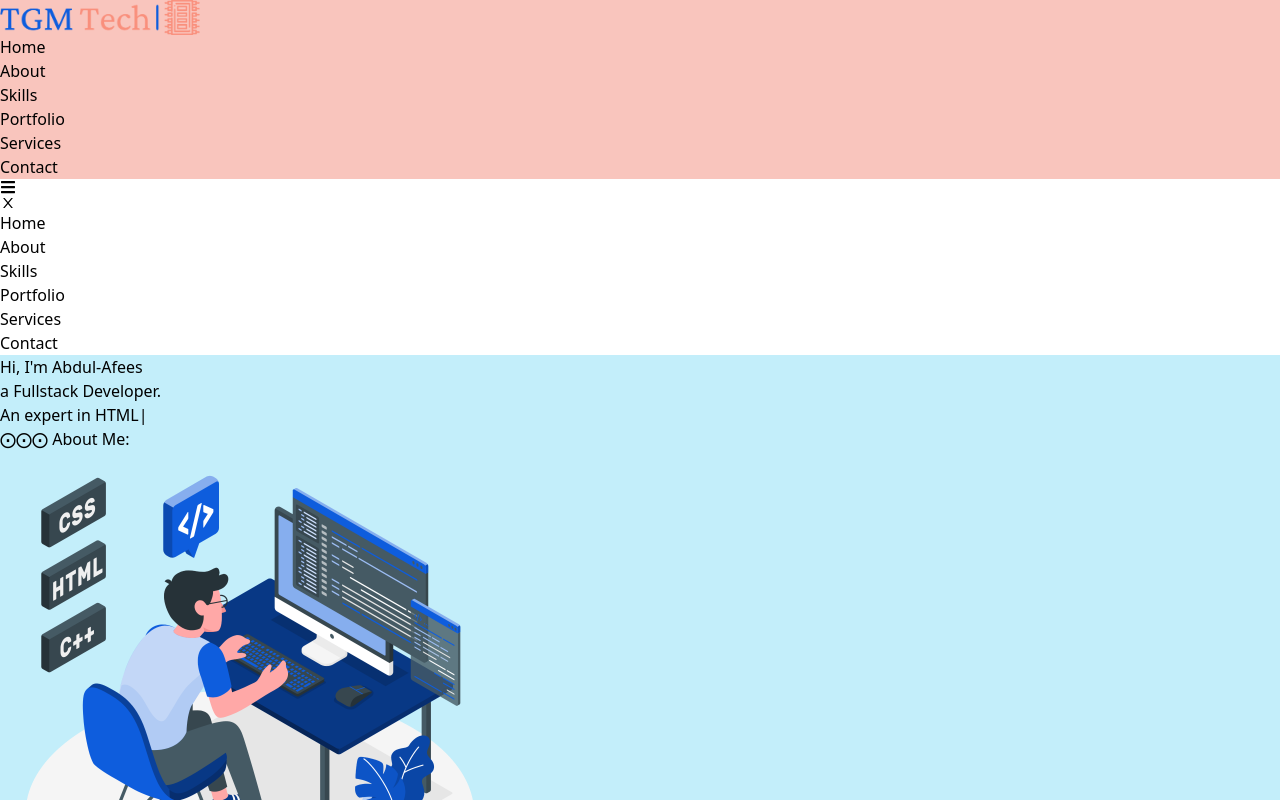
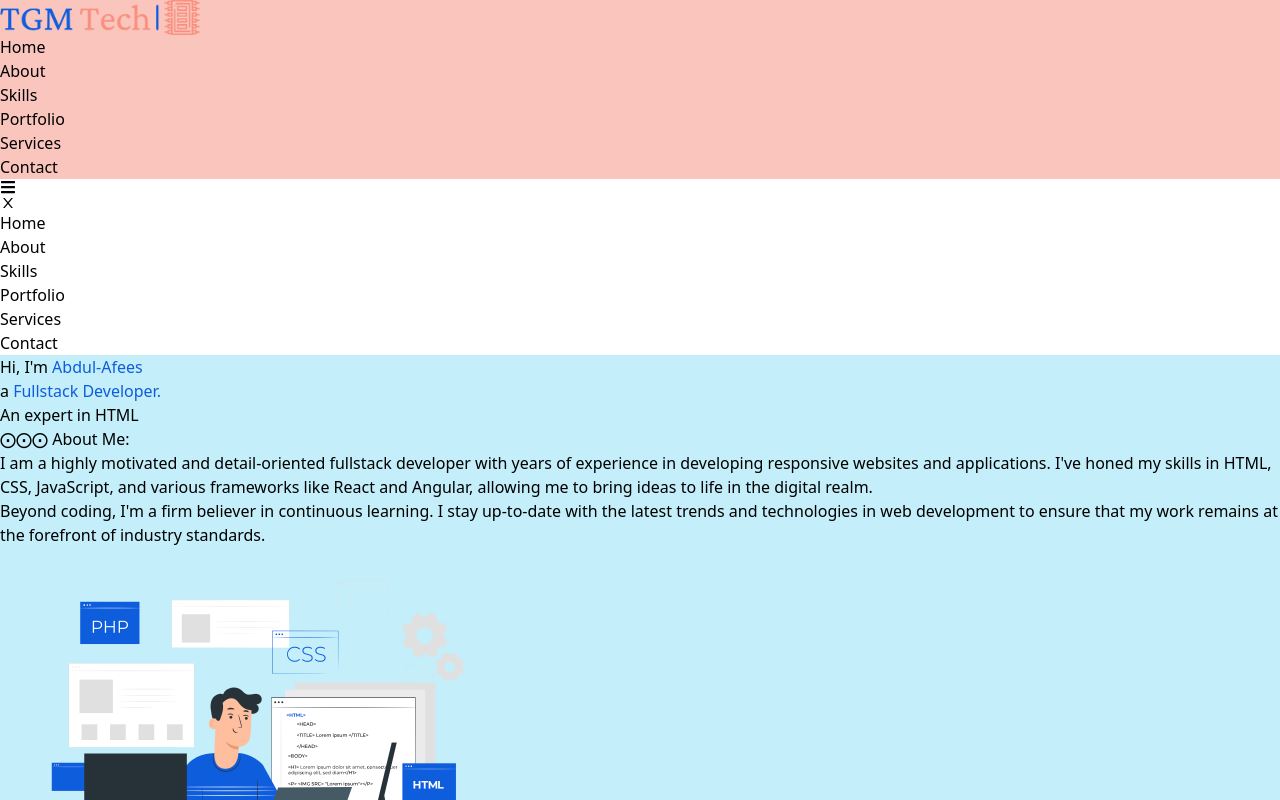
Before and after one commit to TallGem/Portfolio, a React (Vite) app: page / in a window 1280 px wide. Shown: the top 800 px of the page. Built offline with nearby package versions, Linux system fonts and the light colour scheme.

Commit message:
worker storyset was added

```diff
--- a/src/Components/About.jsx
+++ b/src/Components/About.jsx
@@ -1,15 +1,15 @@
 import React from "react";
 import { TypeAnimation } from "react-type-animation";
-import worker from "../Images/worker.png"
+import worker from "../Images/worker2.png"
 
 const About = () => {
   return (
     <>
       <section className="grid grid-cols-2" style={{ backgroundColor: "#c3eefa" }}>
-        <div className="lg:py-10 lg:px-10">
+        <div className="lg:py-10 lg:px-10 " >
           <h1 className="text-4xl">
-            Hi, I'm <span className="font-semibold">Abdul-Afees</span>   <br/> <span> a </span>
-            <span className="font-semibold">Fullstack Developer.</span>
+            Hi, I'm <span className="font-semibold" style={{ color: "#0e5ddd" }}>Abdul-Afees</span>   <br /> <span> a </span>
+            <span className="font-semibold" style={{ color: "#0e5ddd" }}>Fullstack Developer.</span>
           </h1>
 
           <h1 className="text-3xl mt-2 ">
@@ -34,16 +34,21 @@ const About = () => {
             />
           </h1>
 
-          <h1 className="text-2xl mt- font-semibold ">
+          <h1 className="text-2xl mt-10 font-semibold ">
             ⨀⨀⨀ About Me:
           </h1>
-           <p>
+          <p className="text-base font-medium">
+            I am a highly motivated and detail-oriented fullstack developer with years of experience in developing responsive websites and applications. I've honed my skills in HTML, CSS, JavaScript, and various frameworks like React and Angular, allowing me to bring ideas to life in the digital realm.
+          </p>
 
-           </p>
+          <p className="text-base font-medium mt-2">
+            Beyond coding, I'm a firm believer in continuous learning. I stay up-to-date with the latest trends and technologies in web development to ensure that my work remains at the forefront of industry standards.
+          </p>
+
         </div>
 
         <div>
-          <img src ={worker} width={500} />
+          <img src={worker} className="img-fluid" width={500} />
         </div>
       </section>
     </>
```
